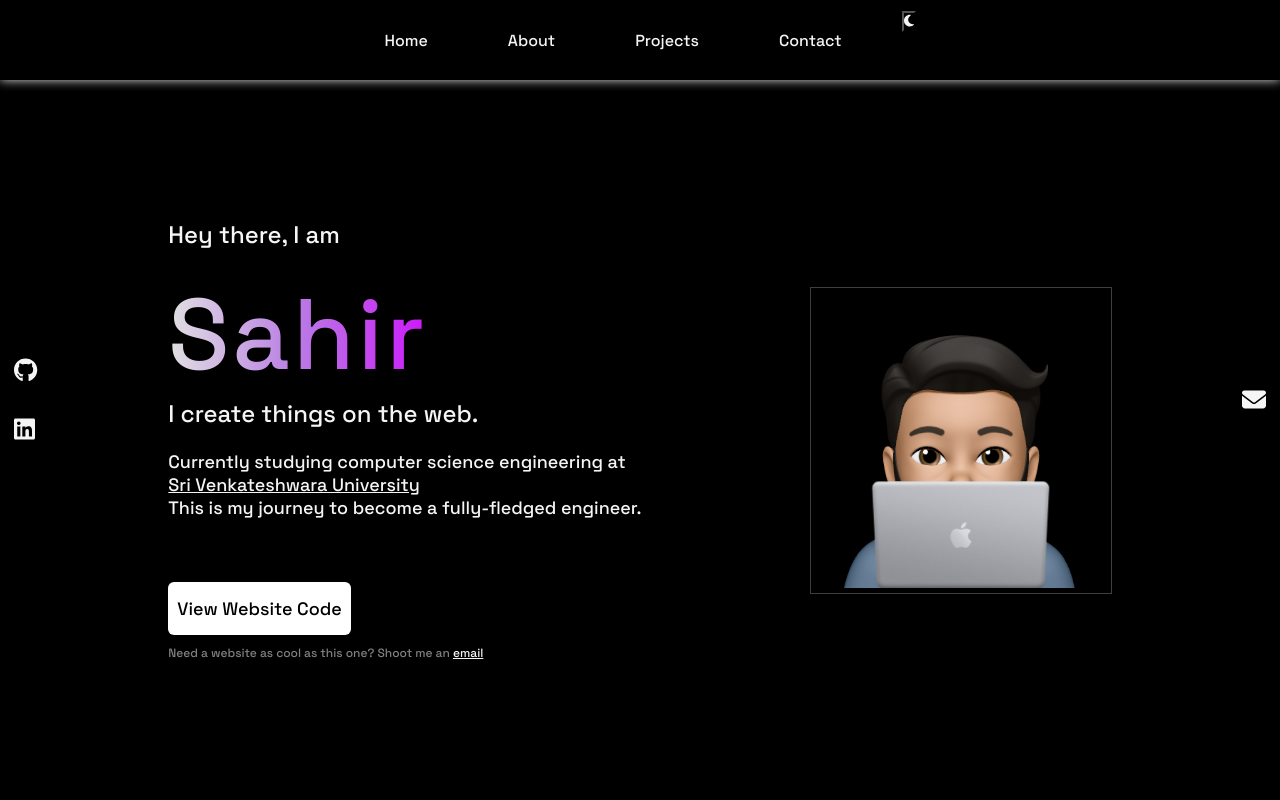
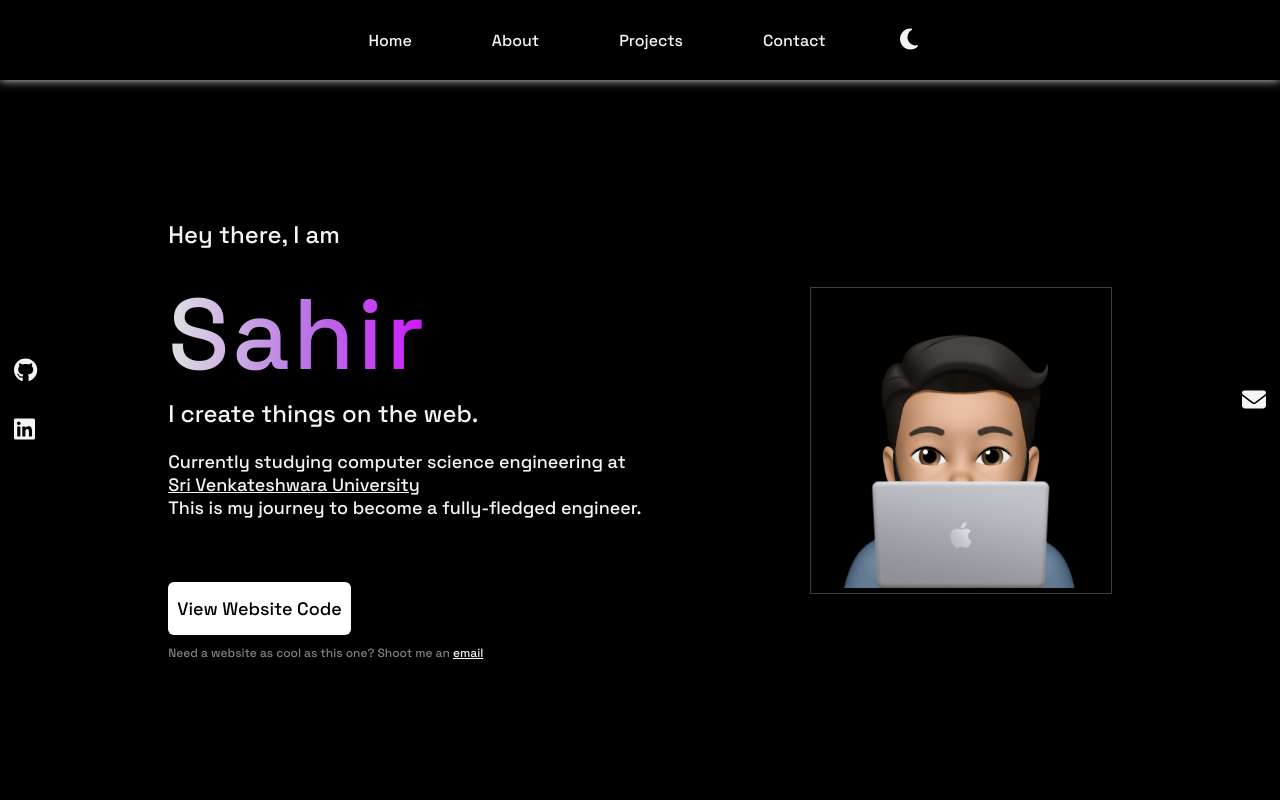
Before and after one commit to sahiee-dev/portfolio-1, a React (Vite) app: page / in a window 1280 px wide. Shown: the top 800 px of the page. Built offline with nearby package versions, Linux system fonts and the light colour scheme; a web font is replaced by a local one.

Commit message:
Update Land.css

```diff
--- a/src/Land.css
+++ b/src/Land.css
@@ -41,6 +41,12 @@ nav {
 nav a{
     right: 0;
     margin: 10px 20px;
+}
+.modebutton{
+    padding: 14px;
+    font-size: 24px;
+    border: none;
+    cursor: pointer;
 }
 hr{
     box-sizing: 0 0 10px 0.01px #e4e4e4;
```
